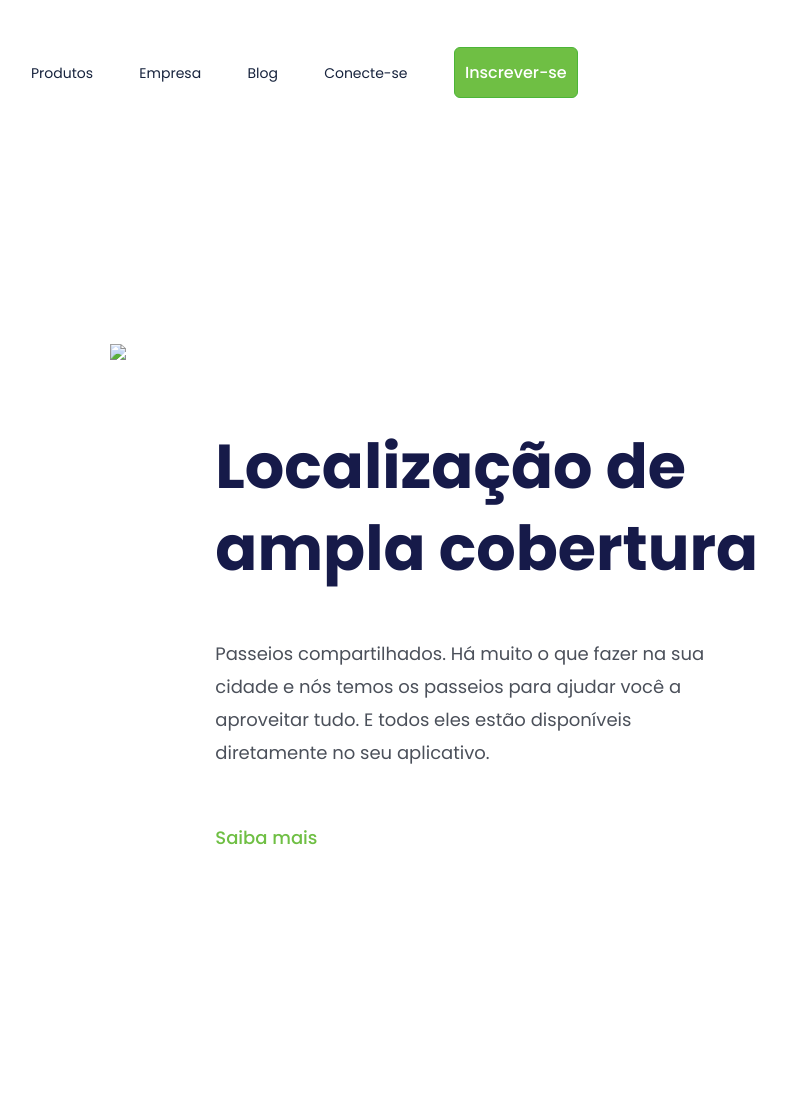
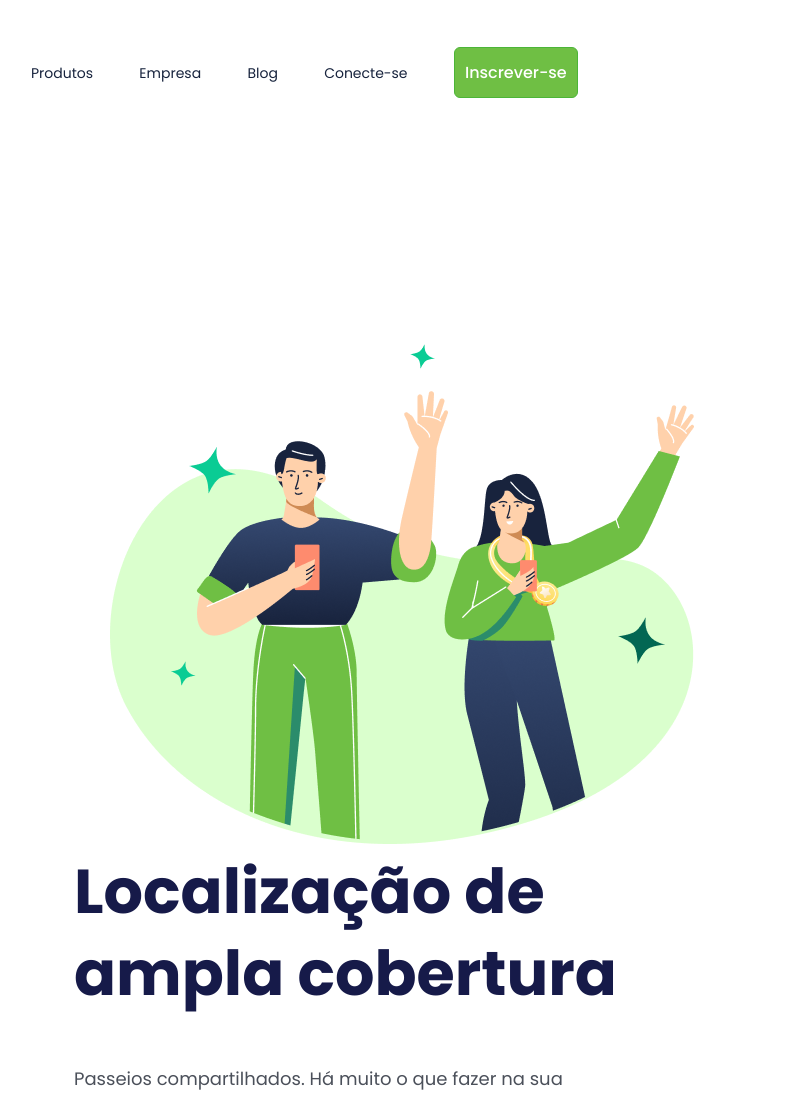
Before and after one commit to ricardotramiro/Localiza, a plain HTML site: page index.html in a window 1280 px wide. Shown: the top 1100 px of the page, without its empty margins (11-797 px from the left). Before the commit the page ends 851 px from the top, so only its background shows below. Drawn offline with Linux system fonts and the light colour scheme.

Commit message:
alteração da imagem

```diff
--- a/index.html
+++ b/index.html
@@ -18,7 +18,7 @@
         <button class="button-header">Inscrever-se</button>
     </header>
      <main>
-        <img src="./assets/(Positive) Congratulation You get 40 point for your rideexercicio2.png alt="logo" class="logo-image">
+        <img src="assets/(Positive) Congratulation You get 40 point for your ride.png"logo" class="logo-image">
      <section>
         <h1>Localização de ampla cobertura</h1>
         <p>Passeios compartilhados. Há muito o que fazer na sua cidade e nós temos os passeios para ajudar você a aproveitar tudo. E todos eles estão disponíveis diretamente no seu aplicativo.</p>
```
Also changed, not shown: assets/(Positive) Congratulation You get 40 point for your ride.png (renamed from assets/(Positive) Congratulation You get 40 point for your rideexercicio2.png).
